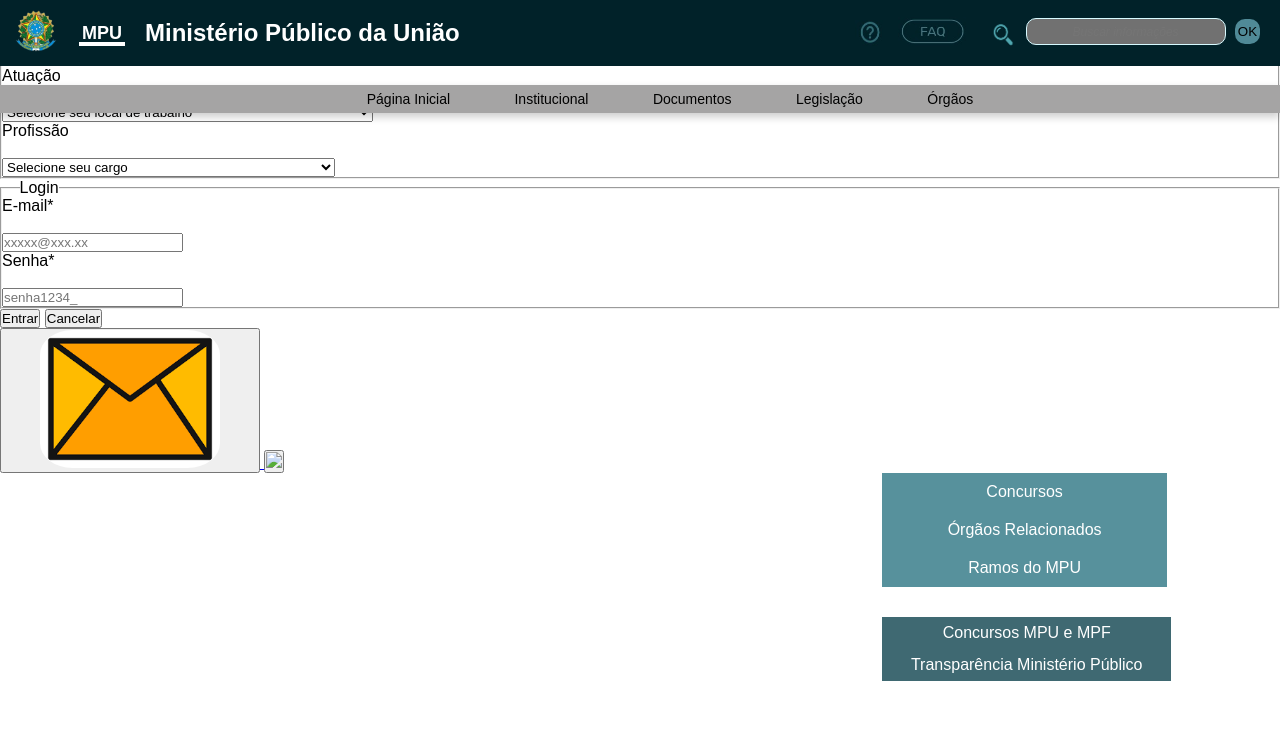
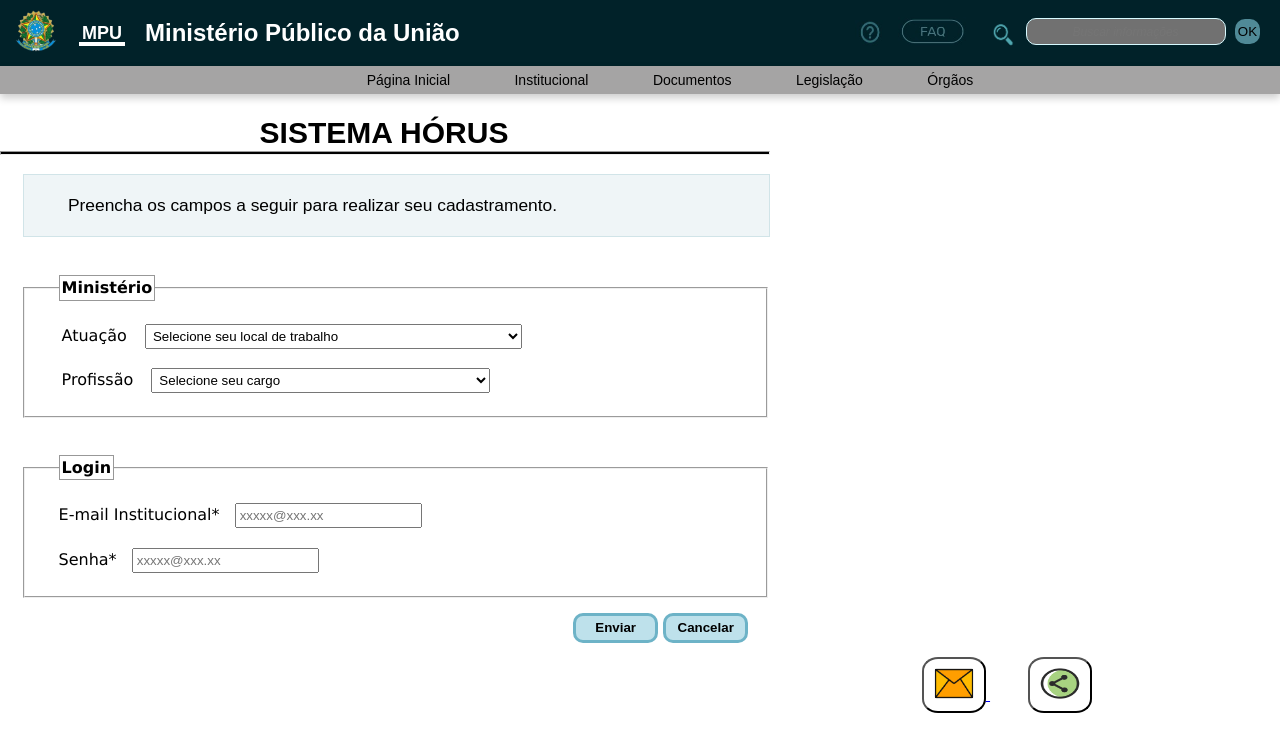
Before and after one commit to melissaturbano/ProjetoAW1, a plain HTML site: page html/horus.html in a window 1280 px wide. Shown: the top 748 px of the page. Drawn offline with Linux system fonts and the light colour scheme.

Commit message:
refação: página hórus html e css (completo)

```diff
--- a/css/Style.css
+++ b/css/Style.css
@@ -738,7 +738,7 @@
 
 /* Campos */
 
-.nome, .endereco {
+.nome, .endereco, .ocupacao, .login {
     margin-left: 17.5px;
     margin-bottom: 1%;
     margin-top: 1%;
@@ -747,6 +747,8 @@
 
 legend {
     margin-left: 17.5px;
+    border: 1px solid #7c7c7cc7;
+    padding: 2px;
 }
 
 label {
@@ -765,14 +767,19 @@
     margin-left: 17.5px;
 }
 
+#nome, #sobrenome, #email, #emaild, #emaili, #senha, #atuacao, #profissao {
+    padding: 3px;
+}
+
+option {
+    font-family: 'Lucida Sans', 'Lucida Sans Regular', 'Lucida Grande', 'Lucida Sans Unicode', Geneva, Verdana, sans-serif;
+    font-size: 13px;
+}
+
 
 /* Botões */
 
-#nome, #sobrenome {
-    padding: 3px;
-}
-
-#enviar, #cancelar{
+#enviar, #cancelar {
     border: 3px solid #6db3c7;
     background-color: #bee1eb;
     margin-left: 3%;
--- a/html/horus.html
+++ b/html/horus.html
@@ -1,24 +1,27 @@
-<!-- Codificado por Nicole Miguel-->
+<!-- Codificado por Melissa Turbano -->
+<!-- Revisado por Isabella Valerio -->
+
 <!DOCTYPE html>
 <html lang="pt-br">
     <head>
-        <!-- Tags meta que auxiliam nos mecanismos de pesquisa-->
+        <!-- Tags meta que auxiliam nos mecanismos de pesquisa -->
         <meta charset="utf-8">
         <meta http-equiv="X-UA-Compatible" content="IE=edge">
         <meta name="viewport" content="width=device-width, initial-scale=1.0">
         <meta name="author" content="Isabella Valerio, Melissa Turbano, Nicole Miguel">
-        <meta name="description" content="Horus - reestruturação do site MPU">
-        <meta name="keywords" content="html, horus, mpu, governo, seleção">
+        <meta name="description" content="Sistema Hórus - reestruturação do site MPU">
+        <meta name="keywords" content="html, sistema hórus, mpu, governo, seleção">
         <link rel="stylesheet" type="text/css" href="../css/Style.css">
         <link rel="shortcut icon" type="image/x-icon" href="../image/logo.png">
-        <title>Concurso de Remoção - Sistema Hórus</title>
+        <title>Concurso Remoção - Sistema Hórus</title>
     </head>
 
     <body>
+        <div class="acima">
             <header>
                 <!-- Inserção do logo e título da página-->
                 <div class="logo">
-                <a href="home.html"><img id="logo_img" src="../image/logo.png" alt="Logo MPU"></a>
+                    <a href="index.html"><img id="logo_img" src="../image/logo.png" alt="Logo MPU"></a>
                     <h2 id="logo_letra">MPU</h2>
                     <hr id="logo_linha">
                     <h1 id="logo_titulo">Ministério Público da União</h1>
@@ -28,7 +31,7 @@
                 <div class="botoes">
                     <a href="ajuda.html"><button id="help_bt"><img src="../image/help.jpg" id="help_img"></button></a>
                     <a href="faq.html"><button id="faq_bt"><img src="../image/faq.jpg" id="faq_img"></button></a>
-                <form id="caixa_pesquisa" action="../html/pesquisa.html">
+                    <form id="caixa_pesquisa" action="pesquisa.html">
                         <img id="lupa_img" src="../image/search.png" alt="Lupa de pesquisa"/>
                         <input type="text" name="lupa" id="lupa" placeholder="Buscar informações">
                         <button type="submit" id="ok_bt">OK</button>
@@ -36,14 +39,10 @@
                 </div>
             </header>
 
-        <!-- Inserção de botão menu responsivo -->
-        <input type="checkbox" id="bt_menu">
-        <label for="bt_menu">&#9776;</label>
-
             <!-- Inserção de estrutura do menu -->
             <nav class="menu">
                 <ul>
-                <li><a href="home.html">Página Inicial</a></li>
+                    <li><a href="index.html">Página Inicial</a></li>
                     <li><a href="#">Institucional</a>
                         <ul>
                             <li id="subMenu"><a href="sobreMPU.html">Sobre o MPU</a>
@@ -65,84 +64,84 @@
                     </li>
                 </ul>
             </nav>
+        </div>
 
-        <!--Formulário horus -->
-        <section class="horus">
-            <h1>Sistema Hórus</h1>
-            <hr id="linha_horus">
+        <!-- Inserção texto introdução -->
+        <section class="introducao">
+            <h1 id="titulo">Sistema Hórus</h1>
+            <hr id="titulo_linha">
 
-            <!-- Inserção Formulário -->
-            <article class="formulario">
-                <form action=" " name="form_horus" method="post">
-                    <fieldset id="ministerio">
-                        <legend>Ministério</legend>
-                        <div id="atuacao">
-                            <label id="lab_titulo" for="atuação_id">Atuação</label>
-                            <br><br>
-                            <select name="atuacao" id="atuacao_id">
+            <div class="caixa">
+                <div id="caixa_bloco">
+                    <p id="texto_caixa">Preencha os campos a seguir para realizar seu cadastramento.</p>
+                </div>
+            </div>
+        </section>
+
+        <!-- Inserção form -->
+        <article class="conteudo">
+            <form class="form" method="post" action="/html/contato.html" name="contato">
+                <fieldset id="campo">
+                    <legend><b>Ministério</b></legend>
+                    <div class="ocupacao">
+                        <label id="atuacao" for="atuacao">Atuação</label>
+                        <select name="atuacao" id="atuacao">
                             <option selected="selected">Selecione seu local de trabalho</option>
                             <option value="mpf">MPF - Ministério Público Federal</option>
                             <option value="mpt">MPT - Ministério Público do Trabalho</option>
                             <option value="mpm">MPM - Ministério Público Militar</option>
                             <option value="mpdft">MPDFT - Ministério Público do Distrito Federal e Territórios</option>
                         </select>
-                        </div>
-
-                        <div id="profissao">
-                            <label id="lab_titulo" for="profissao_id">Profissão</label>
                         <br><br>
-                            <select name="profissao" id="profissao_id">
+                        <label id="profissao" for="profissao">Profissão</label>
+                        <select name="profissao" id="profissao">
                             <option selected="selected">Selecione seu cargo</option>
+                            <option value="estagiario">Estagiário</option>
+                            <option value="inativo">Estagiário Inativo</option>
+                            <option value="exonerado">Exonerado</option>
+                            <option value="aposentado">Membro/Servidor Aposentado</option>
                             <option value="membro">Membro/Servidor (Quadro, Contratado, Requisitado)</option>
+                            <option value="pensionista">Pensionista</option>
+                            <option value="removido">Removido para MPT, MPM ou MPDFT</option>
                             <option value="cedido">Servidor Cedido</option>
                             <option value="provisorio">Servidor em Lotação Provisória fora do MPF</option>
-                                <option value="aposentado">Membro/Servidor Aposentado</option>
-                                <option value="pensionista">Pensionista</option>
-                                <option value="estagiario">Estagiário</option>
-                                <option value="exonerado">Exonerado</option>
-                                <option value="removido">Removido para MPT, MPM ou MPDFT</option>
                             <option value="terceirizado">Terceirizado</option>
                             <option value="voluntario">Voluntário</option>
-                                <option value="inativo">Estagiário Inativo</option>
                         </select>
                     </div>
                 </fieldset>
-
-                    <fieldset id="login">
-                        <legend>Login</legend>
-                        <div id="email">
-                            <label id="lab_titulo" for="email_id">E-mail* </label>
+                <fieldset id="campo">
+                    <legend><b>Login</b></legend>
+                    <div class="login">
+                        <label for="emaili">E-mail Institucional*</label>
+                        <input type="email" name="emaili" id="emaili" placeholder="xxxxx@xxx.xx" required>
                         <br><br>
-                            <input type="email" name="email" id="email_id" required placeholder="xxxxx@xxx.xx" onblur="validarEmail()">
-                        </div>
-                        <div id="senha">
-                            <label id="lab_titulo" for="senha_id">Senha* </label>
-                            <br><br>
-                            <input type="password" name="senha" id="senha_id" required placeholder="senha1234_">
+                        <label for="senha">Senha*</label>
+                        <input type="password" name="senha" id="senha" placeholder="xxxxx@xxx.xx" required>
                     </div>
                 </fieldset>
-
-                    <button type="submit" id="entrar_horus">Entrar</button>
-                    <button type="reset" id="cancelar_horus">Cancelar</button>
+                <div class="botoes">
+                    <button type="submit" id="enviar" onclick="Enviar()">Enviar</button>
+                    <button type="reset" id="cancelar">Cancelar</button>
+                </div>
             </form>
         </article>
-        </section>
 
         <!--Botão de contatos-->
         <a href="contato.html">
-            <button type="button" id="btt_contato"> <img src="../image/contato.png" id="img_contato" /></button>
+            <button type="button" id="bt_contato"><img src="../image/contato.png" id="img_contato"/></button>
         </a>
 
         <!--Botão de envio-->
         <a href="enviar.html">
-            <button type="button" id="btt_enviar"> <img src="../image/enviar.png" id="img_enviar" /></button>
+            <button type="button" id="bt_compartilhar"><img src="../image/compartilhar.png" id="img_compartilhar"/></button>
         </a>
 
-        <!-- Estrutura dos asides -->
+        <!-- Inserção estrutura dos asides -->
         <aside>
             <div class="aside-menu">
                 <ul>
-                    <li><a href="#" >Concursos</a>
+                    <li><a id="aside-menu_titulo" href="#">Concursos</a>
                         <ul>
                             <li><a href="https://www.mpf.mp.br/concursos/concursos/servidores/10o-concurso">10º Concurso</a>
                             <li><a href="https://www.mpf.mp.br/concursos/concursos/servidores/9o-concurso">9º Concurso</a>
@@ -150,13 +149,13 @@
                             <li><a href="https://www.mpf.mp.br/concursos/concursos/servidores/7o-concurso">7º Concurso</a>
                         </ul>
                     </li>
-                    <li><a href="#">Órgãos Relacionados</a>
+                    <li><a id="aside-menu_titulo" href="#">Órgãos Relacionados</a>
                         <ul>
                             <li><a href="https://www.cnmp.mp.br/portal/">CNMP</a>
                             <li><a href="https://www.pgr.ao/">PGR</a>
                         </ul>
                     </li>
-                    <li><a href="#">Ramos do MPU</a>
+                    <li><a id="aside-menu_titulo" href="#">Ramos do MPU</a>
                         <ul>
                             <li><a href="https://www.mpf.mp.br/">Ministério Público Federal (MPF)</a>
                             <li><a href="https://mpt.mp.br/">Ministério Público do Trabalho (MPT)</a>
@@ -177,12 +176,9 @@
 
         <!-- Inserção do footer -->
         <footer>
-            <p class="linha"> SAF Sul Quadra 4 Conjunto C - Brasília / DF - CEP 70050-900 - PABX: (61) 3105-5100</p>
+            <p> SAF Sul Quadra 4 Conjunto C - Brasília / DF - CEP 70050-900 - PABX: (61) 3105-5100</p>
             <hr class="footer_linha">
             <p> &#169; 2022, em conformidade com: W3C HTML e W3C CSS</p>
         </footer>
-
-        <!-- Utilização de código em JavaScript -->
-        <script src="../js/horus.js"></script>
     </body>
 </html>
```
Also changed, not shown: html/enviar.html (+5 -5 lines). Lines whose indentation alone changed are shown as unchanged.
